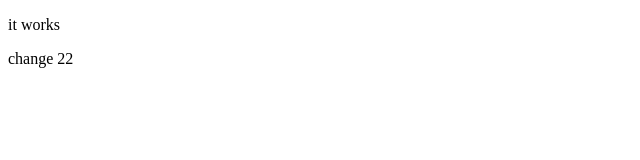
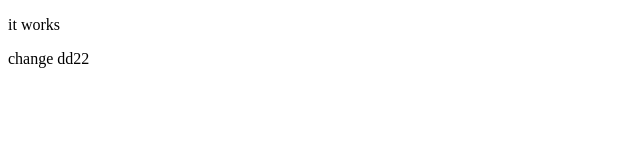
Before and after one commit to andreswebs-public-images/test-pipeline, a plain HTML site: page index.html in a window 1280 px wide. Shown: the full height of the page, 0-640 px from the left. Drawn offline with Linux system fonts and the light colour scheme.

Commit message:
test user

```diff
--- a/index.html
+++ b/index.html
@@ -11,7 +11,7 @@
 
     <p>it works</p>
 
-    <p>change 22</p>
+    <p>change dd22</p>
 
   </body>
 
```
